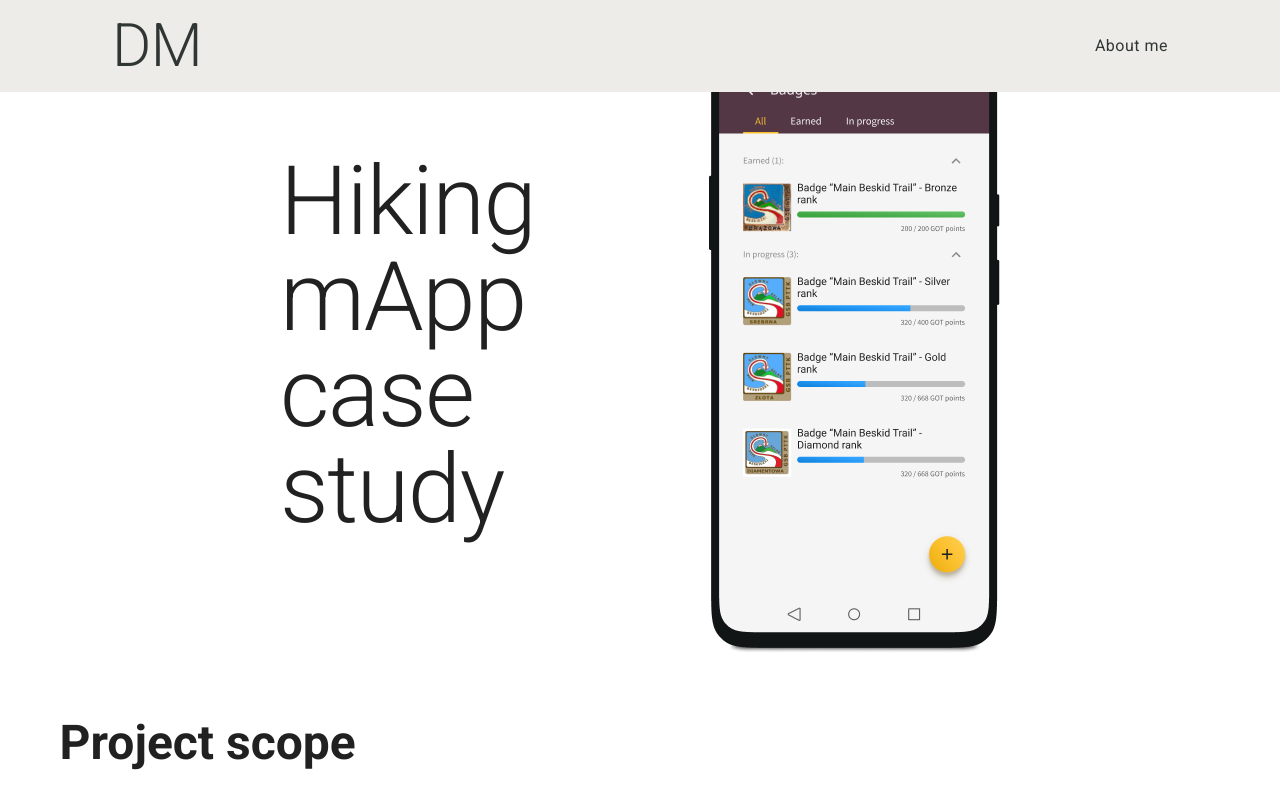
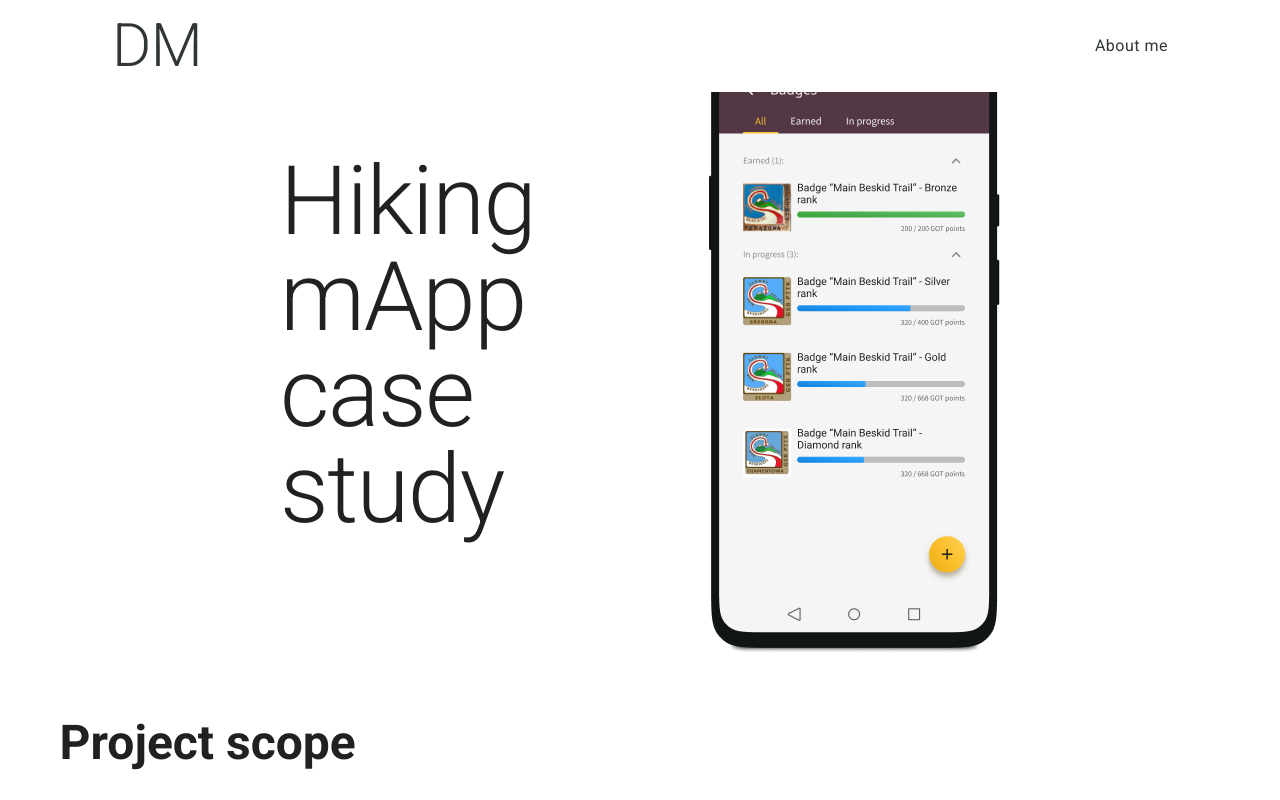
Before and after one commit to dmnmlk/portfolio, a Nuxt app: page /hiking-app-case-study in a window 1280 px wide. Shown: the top 800 px of the page. Built offline with nearby package versions, Linux system fonts and the light colour scheme.

Commit message:
typefaces changes

```diff
--- a/assets/variables.scss
+++ b/assets/variables.scss
@@ -5,13 +5,13 @@
 @import '~vuetify/src/styles/settings/variables.scss';
 
 //override
-$heading-font-family: 'Playfair Display', serif;
-$body-font-family: 'Montserrat', sans-serif;
+$heading-font-family: 'Lora', 'Playfair Display', serif;
+$body-font-family: 'Poppins', sans-serif;
 $button-font-family: 'Roboto', sans-serif;
 $font-size-root: 16px;
 
 $material-light: (
-  'background': #EEECE8
+  // 'background': #EEECE8
 );
 
 .v-application ul,
--- a/components/BackToTop.vue
+++ b/components/BackToTop.vue
@@ -1,7 +1,11 @@
 <template>
+  <v-hover
+    v-slot="{ hover }"
+  >
     <v-fab-transition>
       <v-btn
         v-show="currentScrollPosition > 2000"
+        :elevation="hover ? 16 : 8"
         fab
         fixed
         right
@@ -16,6 +20,7 @@
         </v-icon>
       </v-btn>
     </v-fab-transition>
+  </v-hover>
 </template>
 <script>
 export default {
--- a/nuxt.config.js
+++ b/nuxt.config.js
@@ -15,7 +15,7 @@ export default {
     ],
     link: [
       { rel: 'icon', type: 'image/ico', href: '/favicon-32.ico' },
-      { rel: 'stylesheet', href: 'https://fonts.googleapis.com/css2?family=Montserrat:wght@300;400;600;700&family=Playfair+Display:wght@700&display=swap' }
+      { rel: 'stylesheet', href: 'https://fonts.googleapis.com/css2?family=Playfair+Display:wght@700&family=Poppins:wght@300;400;600;700&family=Lora:wght@300;400;600;700&display=swap' }
     ]
   },
 
@@ -64,7 +64,7 @@ export default {
         light: {
           primary: '#303633', // black
           accent: '#3BBA6C', // green
-          secondary: '#EEECE8', // white
+          secondary: '#ffffff', // white
         }
       }
     }
--- a/pages/hiking-app-case-study.vue
+++ b/pages/hiking-app-case-study.vue
@@ -568,7 +568,7 @@
         Unmoderated usability tests
       </div>
       <div class="text-body-1 mx-auto mw720">
-        I conduceted 15 unmoderated usability tests with users who had experience with using this type of application. I ran the tests using the Maze tool (https://maze.design). The tests consisted of 4 tasks:
+        I conducted 15 unmoderated usability tests with users who had experience with using this type of application. I ran the tests using the Maze tool (https://maze.design). The tests consisted of 4 tasks:
       </div>
       <ul>
         <li class="text-body-1 mx-auto mw720 mt-4">
@@ -805,7 +805,7 @@ export default {
 
   // fixing problem with vuetify tabs
   .survey-item {
-    background-color:#EEECE8;
+    // background-color:#EEECE8;
     height: 371px;
     @media (max-width: 700px) {
       height: 350px;
--- a/pages/index.vue
+++ b/pages/index.vue
@@ -5,7 +5,7 @@
         <div
           class="mw720 hero-text"
         >
-          <div class="text-h1 mb-8">
+          <div class="text-h1 mb-4 font-weight-bold">
             <div v-if="$vuetify.breakpoint.smAndUp">
               Hi, I'm Damian Malek
             </div>
@@ -40,7 +40,7 @@
       >
         <v-card
           tile
-          :elevation="hover ? 10 : 4"
+          :elevation="hover ? 16 : 8"
           class="d-flex align-center flex-column flex-md-row mx-sm-auto mx-md-0"
           :max-width="$vuetify.breakpoint.smOnly ? '528px' : '100%'"
         >
@@ -77,7 +77,7 @@
     >
       <v-card
         tile
-        :elevation="hover ? 10 : 4"
+        :elevation="hover ? 16 : 8"
         class="d-flex align-center flex-column flex-md-row-reverse mx-sm-auto mx-md-0 mt-16"
         :max-width="$vuetify.breakpoint.smOnly ? '528px' : '100%'"
       >
```
Also changed, not shown: 4 other files (tests, documents, lock files or other folders). Lines whose indentation alone changed are shown as unchanged.
